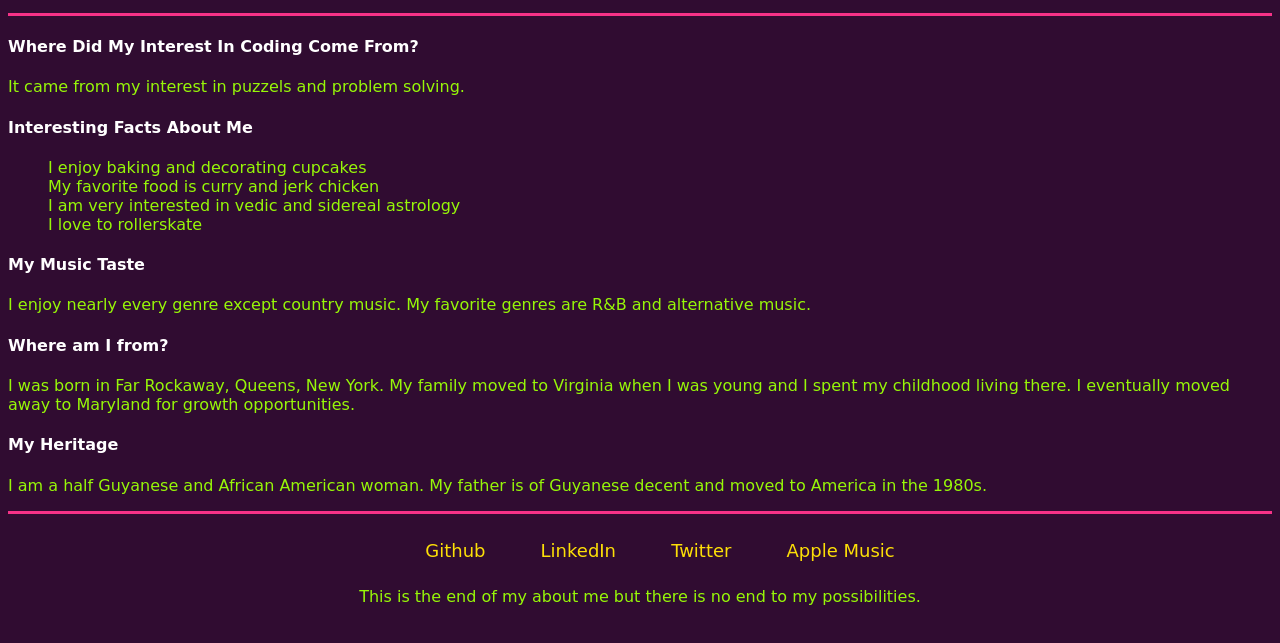
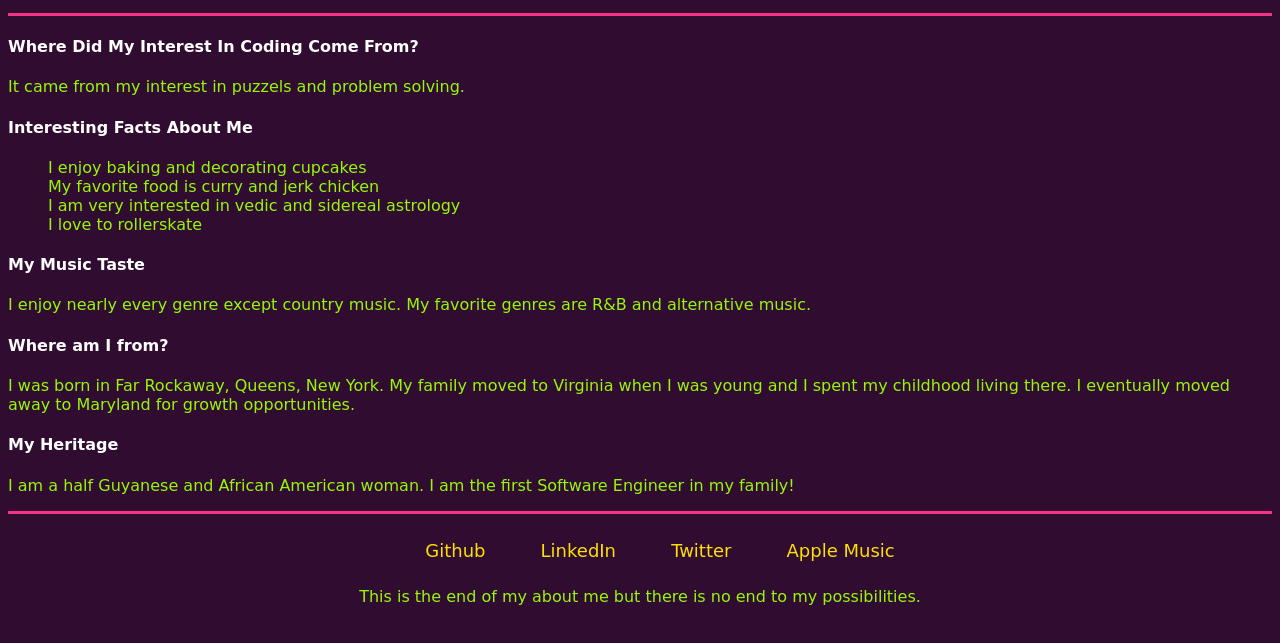
Before and after one commit to Carissella/Advanced-CSS-Challenge-2-Portfolio-Transformer, a plain HTML site: page aboutme.html in a window 1280 px wide. Shown: the part 125-768 px from the top of the page. Drawn offline with Linux system fonts and the light colour scheme.

```diff
--- a/aboutme.html
+++ b/aboutme.html
@@ -47,7 +47,7 @@
 
     <section class="heritage">
         <h4>My Heritage</h4>
-        <p>I am a half Guyanese and African American woman. My father is of Guyanese decent and moved to America in the 1980s.</p>
+        <p>I am a half Guyanese and African American woman. I am the first Software Engineer in my family!</p>
     </section>
 
     <Footer>
```
Also changed, not shown: 1 other file.
